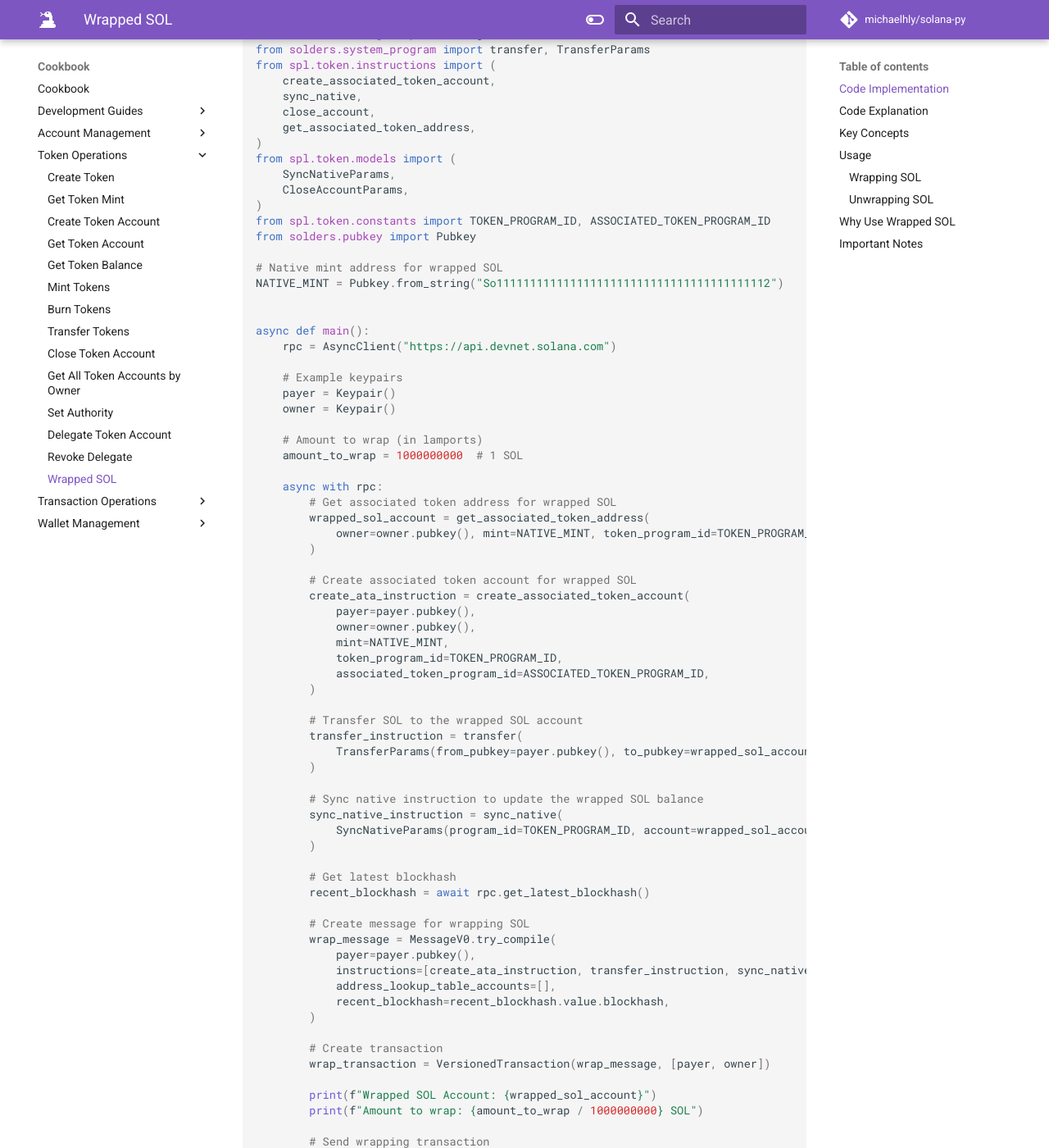
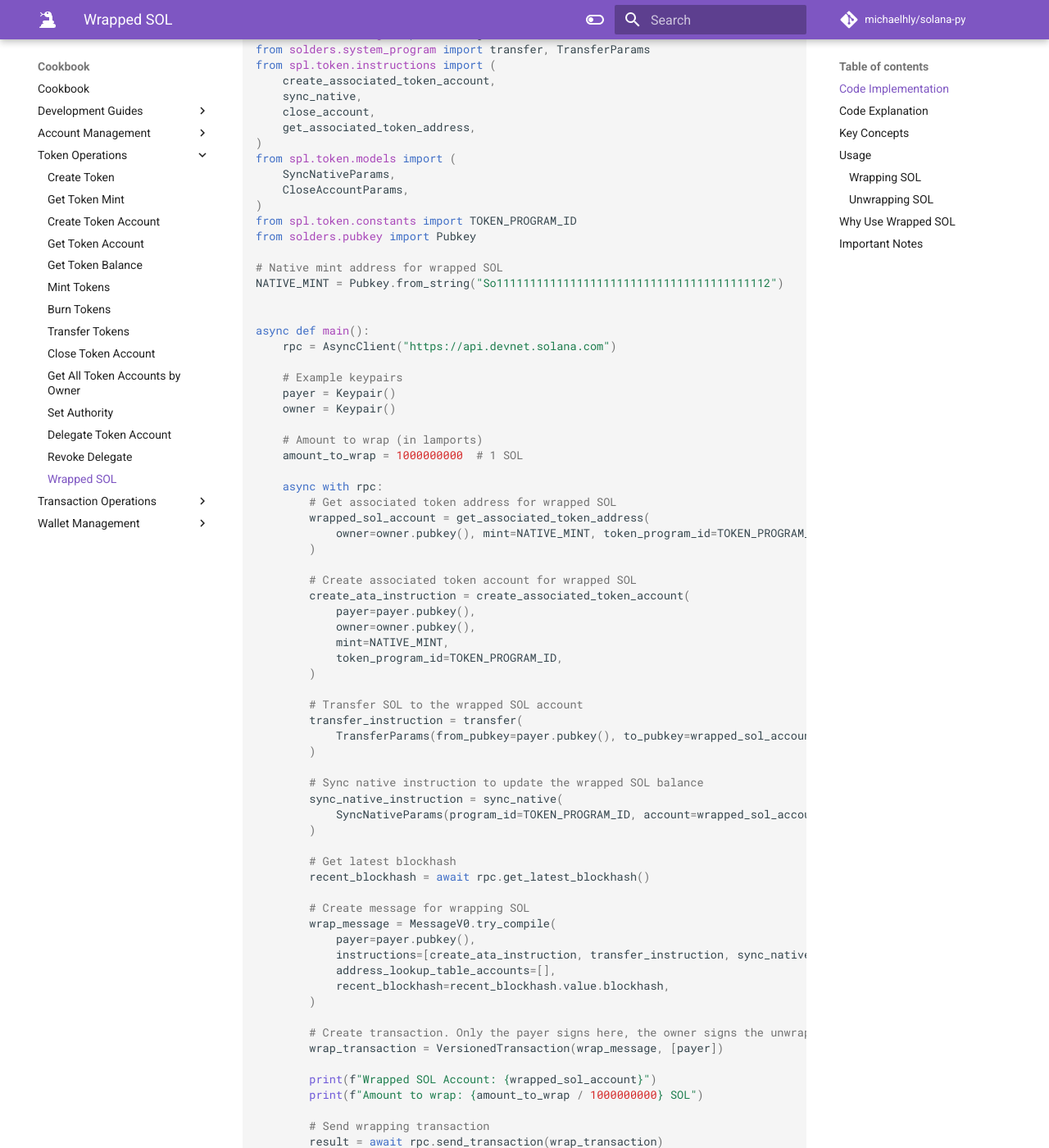
Before and after one commit to michaelhly/solana-py, an MkDocs documentation site: the page built from docs/cookbook/token-operations/wrapped-sol.md, in a window 1280 px wide and 1400 px high, scrolled down 494 px. Shown: the whole window at 82% size. Built offline with MkDocs 1.6.1 and Material for MkDocs 9.7.7, drawn with Linux system fonts in a browser that asks for light colours; comment, search, counter and statistics services are not loaded.

Commit message:
docs: fix token cookbook examples that fail before sending
Co-Authored-By: Claude Fable 5.2 <noreply@anthropic.com>

```diff
--- a/docs/cookbook/token-operations/wrapped-sol.md
+++ b/docs/cookbook/token-operations/wrapped-sol.md
@@ -26,7 +26,7 @@ from spl.token.models import (
     SyncNativeParams,
     CloseAccountParams,
 )
-from spl.token.constants import TOKEN_PROGRAM_ID, ASSOCIATED_TOKEN_PROGRAM_ID
+from spl.token.constants import TOKEN_PROGRAM_ID
 from solders.pubkey import Pubkey
 
 # Native mint address for wrapped SOL
@@ -55,7 +55,6 @@ async def main():
             owner=owner.pubkey(),
             mint=NATIVE_MINT,
             token_program_id=TOKEN_PROGRAM_ID,
-            associated_token_program_id=ASSOCIATED_TOKEN_PROGRAM_ID,
         )
 
         # Transfer SOL to the wrapped SOL account
@@ -79,8 +78,8 @@ async def main():
             recent_blockhash=recent_blockhash.value.blockhash,
         )
 
-        # Create transaction
-        wrap_transaction = VersionedTransaction(wrap_message, [payer, owner])
+        # Create transaction. Only the payer signs here, the owner signs the unwrap below
+        wrap_transaction = VersionedTransaction(wrap_message, [payer])
 
         print(f"Wrapped SOL Account: {wrapped_sol_account}")
         print(f"Amount to wrap: {amount_to_wrap / 1000000000} SOL")
```
Also changed, not shown: docs/cookbook/token-operations/delegate-token-account.md (+1 -2 lines), docs/cookbook/token-operations/get-all-token-accounts-by-owner.md (+1 -1 lines), docs/cookbook/token-operations/revoke-delegate.md (+2 -3 lines).
